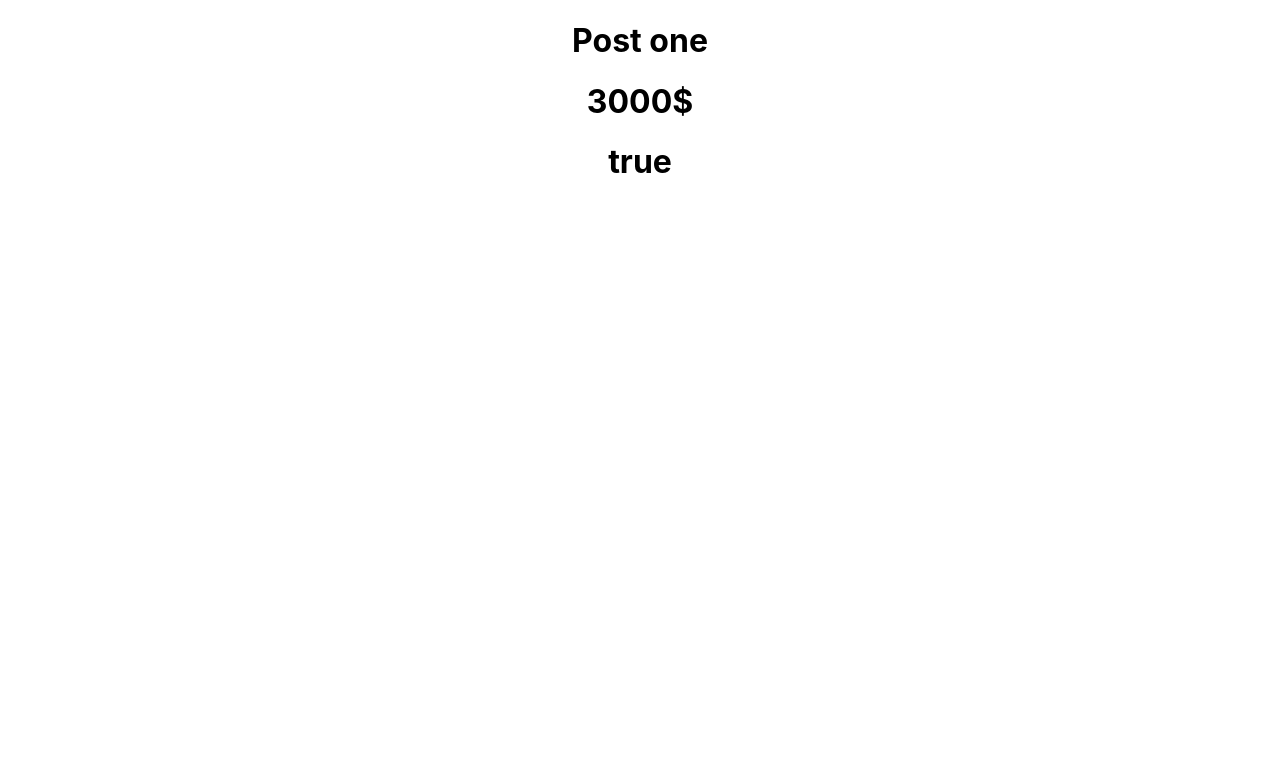
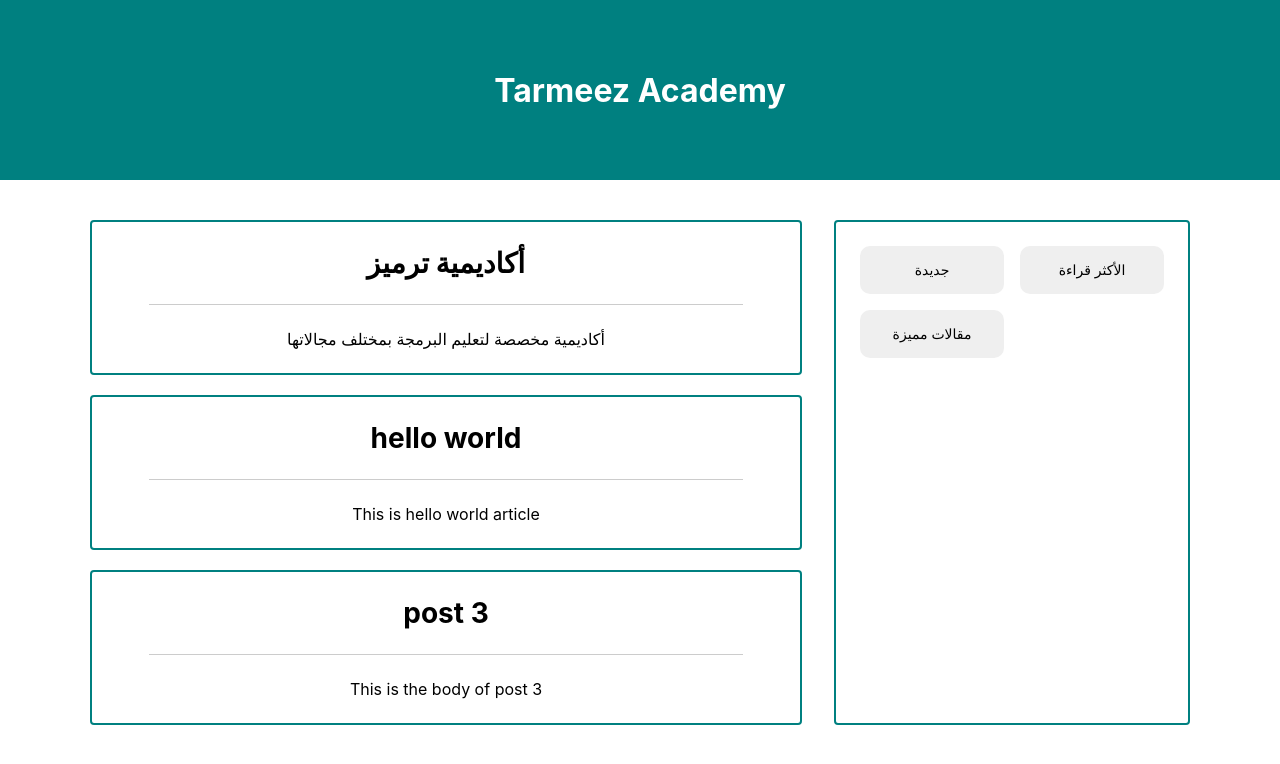
Before and after one commit to Marwan-Mostafa/reactPractice, a React (Create React App) app in the folder my-first-react-app/: page / in a window 1280 px wide. Shown: the top 764 px of the page. Built offline with nearby package versions, Linux system fonts and the light colour scheme.

Commit message:
implement the task two (props)

```diff
--- a/my-first-react-app/src/App.css
+++ b/my-first-react-app/src/App.css
@@ -1,3 +1,18 @@
-.App {
-  text-align: center;
+.app {
+  min-height: 100vh;
 }
+
+.content {
+  width: min(1100px, 90%);
+  margin: 40px auto;
+
+  display: grid;
+  grid-template-columns: 2fr 1fr;
+  gap: 32px;
+}
+
+.posts {
+  display: flex;
+  flex-direction: column;
+  gap: 20px;
+}
--- a/my-first-react-app/src/App.js
+++ b/my-first-react-app/src/App.js
@@ -1,10 +1,42 @@
 import './App.css';
-import Post from './components/Post/Post'
+
+import RenderHeader from './components/Header/Header';
+import RenderPost from './components/Post/Post';
+import RenderSideBar from './components/SideBar/SideBar';
 
 function App() {
   return (
-    <div className="App">
-      <Post name="Post one" price={3000} stock="true"/>
+    <div className="app">
+
+      <RenderHeader />
+
+      <main className="content">
+
+        <section className="posts">
+
+          <RenderPost
+            title="أكاديمية ترميز"
+            body="أكاديمية مخصصة لتعليم البرمجة بمختلف مجالاتها"
+          />
+
+          <RenderPost
+            title="hello world"
+            body="This is hello world article"
+          />
+
+          <RenderPost
+            title="post 3"
+            body="This is the body of post 3"
+          />
+
+        </section>
+
+        <aside className="sidebar">
+          <RenderSideBar />
+        </aside>
+
+      </main>
+
     </div>
   );
 }
--- a/my-first-react-app/src/components/Header/Header.css
+++ b/my-first-react-app/src/components/Header/Header.css
@@ -1,11 +1,14 @@
 .header {
-    width: 100%;
-    height: 200px;
-    background-color: teal;
-    color: white;
-    display: flex;
-    justify-content: center;
-    align-items: center;
-    font-size: 30px;
-    box-shadow: 0px 5px 16px rgba(0, 0, 0, 0.4);
+  min-height: 180px;
+
+  display: flex;
+  justify-content: center;
+  align-items: center;
+  background-color: teal;
+  color: white;
+  text-align: center;
 }
+
+.header h1 {
+  margin: 0;
+}
--- a/my-first-react-app/src/components/Header/Header.js
+++ b/my-first-react-app/src/components/Header/Header.js
@@ -2,8 +2,8 @@ import "./Header.css"
 
 export default function RenderHeader() {
     return (
-        <div className={"header"}>
+        <header className="header">
             <h1>Tarmeez Academy</h1>
-        </div>
+        </header>
     )
 }
--- /dev/null
+++ b/my-first-react-app/src/components/Post/Post.css
@@ -0,0 +1,26 @@
+.post-card {
+  padding: 24px;
+
+  border: 2px solid teal;
+  border-radius: 4px;
+
+  text-align: center;
+  background: white;
+}
+
+.post-title {
+  margin: 0;
+  font-size: 28px;
+}
+
+.post-card hr {
+  width: 90%;
+  margin: 24px auto;
+  border: none;
+  border-top: 1px solid #ccc;
+}
+
+.post-body {
+  margin: 0;
+  font-size: 16px;
+}
--- a/my-first-react-app/src/components/Post/Post.js
+++ b/my-first-react-app/src/components/Post/Post.js
@@ -1,9 +1,19 @@
-export default function Post({ name, price, stock }) {
+import './Post.css';
+
+export default function RenderPost({ title, body }) {
     return (
-        <>
-            <h1>{name}</h1>
-            <h1>{price}$</h1>
-            <h1>{stock}</h1>
-        </>
-    )
+        <article className="post-card">
+
+            <h2 className="post-title">
+                {title}
+            </h2>
+
+            <hr />
+
+            <p className="post-body">
+                {body}
+            </p>
+
+        </article>
+    );
 }
--- /dev/null
+++ b/my-first-react-app/src/components/SideBar/SideBar.css
@@ -0,0 +1,22 @@
+.sidebar {
+  padding: 24px;
+
+  border: 2px solid teal;
+  border-radius: 4px;
+}
+
+.sidebar-content {
+  display: grid;
+  grid-template-columns: 1fr 1fr;
+  gap: 16px;
+}
+
+.sidebar button {
+  min-height: 48px;
+
+  border: none;
+  border-radius: 10px;
+
+  font-size: 14px;
+  cursor: pointer;
+}
--- /dev/null
+++ b/my-first-react-app/src/components/SideBar/SideBar.js
@@ -0,0 +1,13 @@
+import './SideBar.css';
+
+export default function RenderSideBar() {
+    return (
+        <div className="sidebar-content">
+
+            <button>جديدة</button>
+            <button>الأكثر قراءة</button>
+            <button>مقالات مميزة</button>
+
+        </div>
+    );
+}
```
